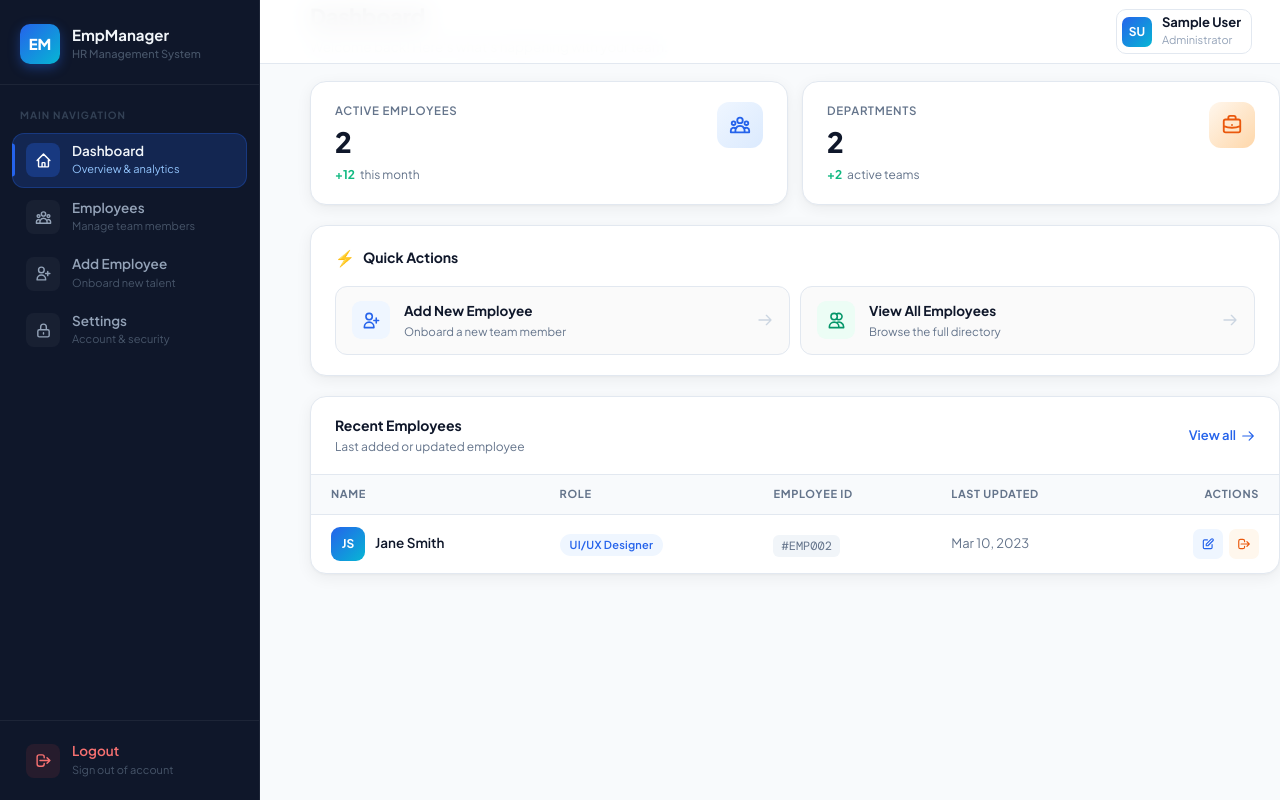
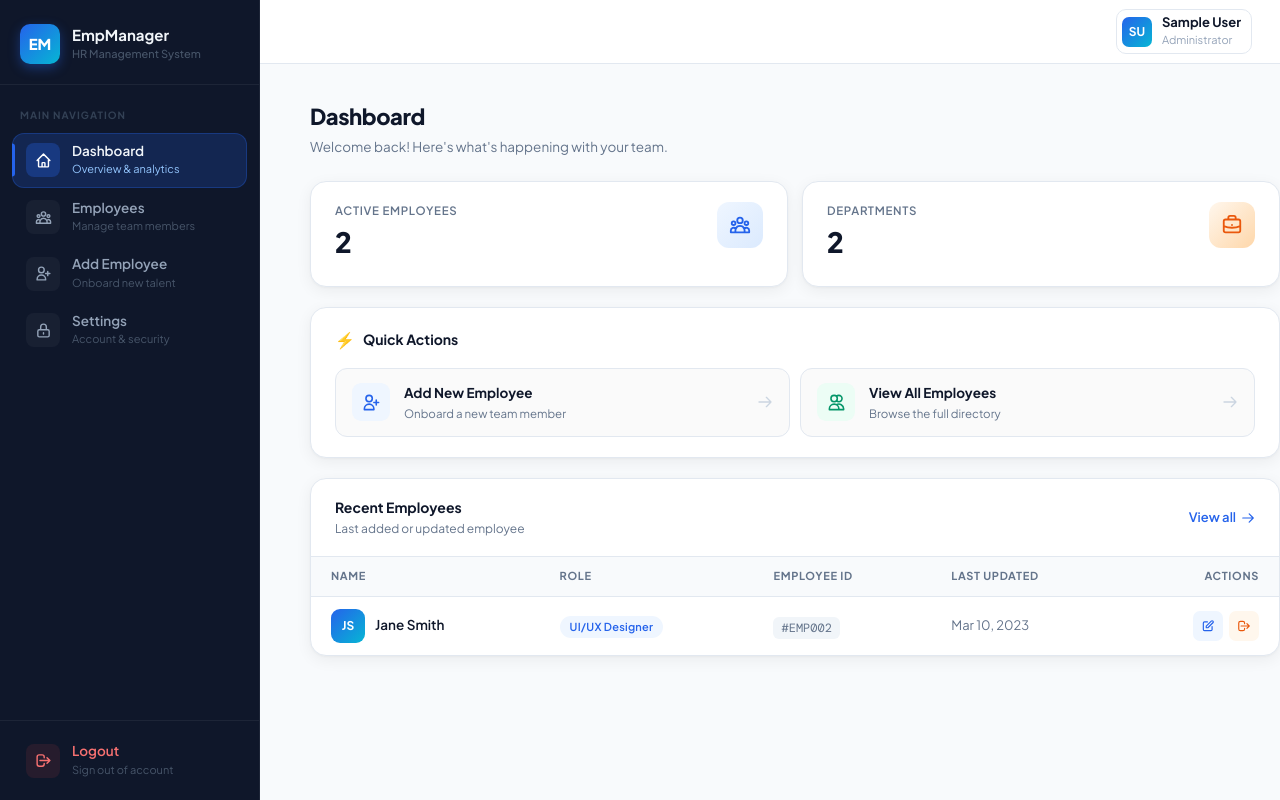
Before and after one commit to pushkar-0553/Employee_Testing, a React (Vite) app: page /dashboard in a window 1280 px wide. Built offline with nearby package versions, Linux system fonts and the light colour scheme; sample sign-in values are in the browser's storage.

Commit message:
Simplify statsData structure in Dashboard
Removed trend and description properties from statsData.

```diff
--- a/src/pages/Dashboard.jsx
+++ b/src/pages/Dashboard.jsx
@@ -61,13 +61,13 @@ export default function Dashboard() {
   };
 
   const statsData = [
-    { label: 'Active Employees', value: totalActive, icon: HiOutlineUserGroup, iconClass: 'blue', trend: '+12', desc: 'this month' },
-    { label: 'Departments', value: uniqueDepartments, icon: HiOutlineBriefcase, iconClass: 'orange', trend: '+2', desc: 'active teams' },
+    { label: 'Active Employees', value: totalActive, icon: HiOutlineUserGroup, iconClass: 'blue'},
+    { label: 'Departments', value: uniqueDepartments, icon: HiOutlineBriefcase, iconClass: 'orange' },
   ];
 
   return (
 
-    <div className="page-enter" style={{ display: 'flex', flexDirection: 'column', gap: '20px', paddingBottom: '32px',marginLeft:"50px" }}>
+    <div className="page-enter" style={{ display: 'flex', flexDirection: 'column', gap: '20px', paddingBottom: '32px',marginLeft:"50px", marginTop:"100px" }}>
       {/* Page Header */}
       <div style={{ marginBottom: '4px' }}>
         <h1 style={{ fontSize: '22px', fontWeight: 800, color: 'var(--text-header)', letterSpacing: '-0.02em' }}>Dashboard</h1>
```
